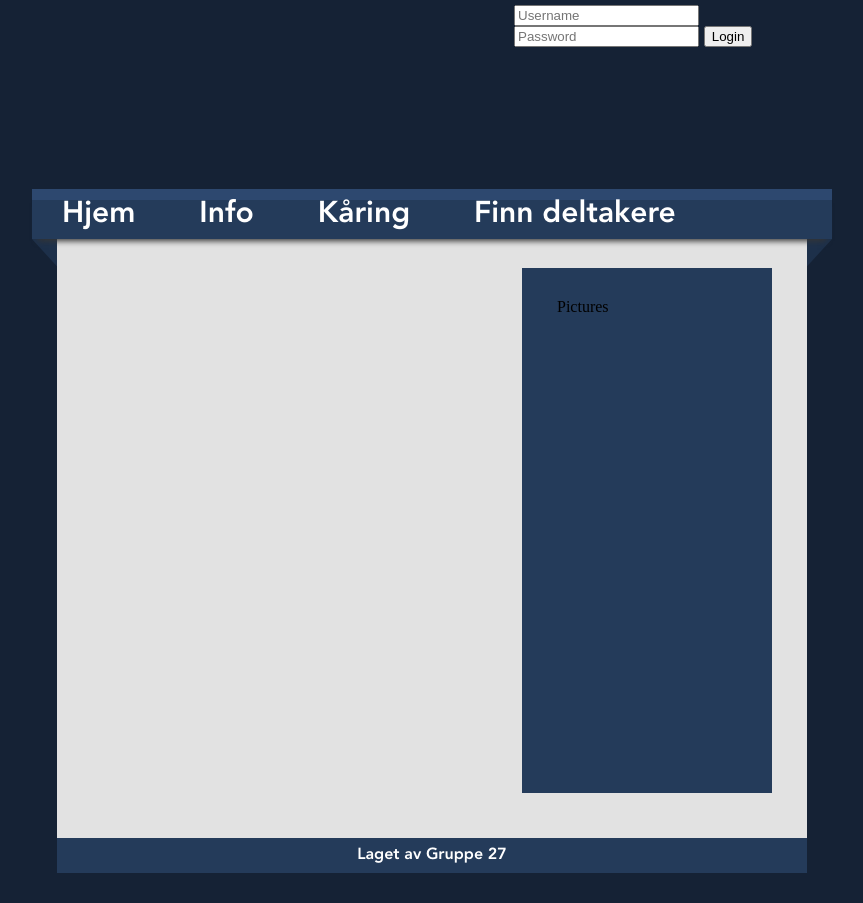
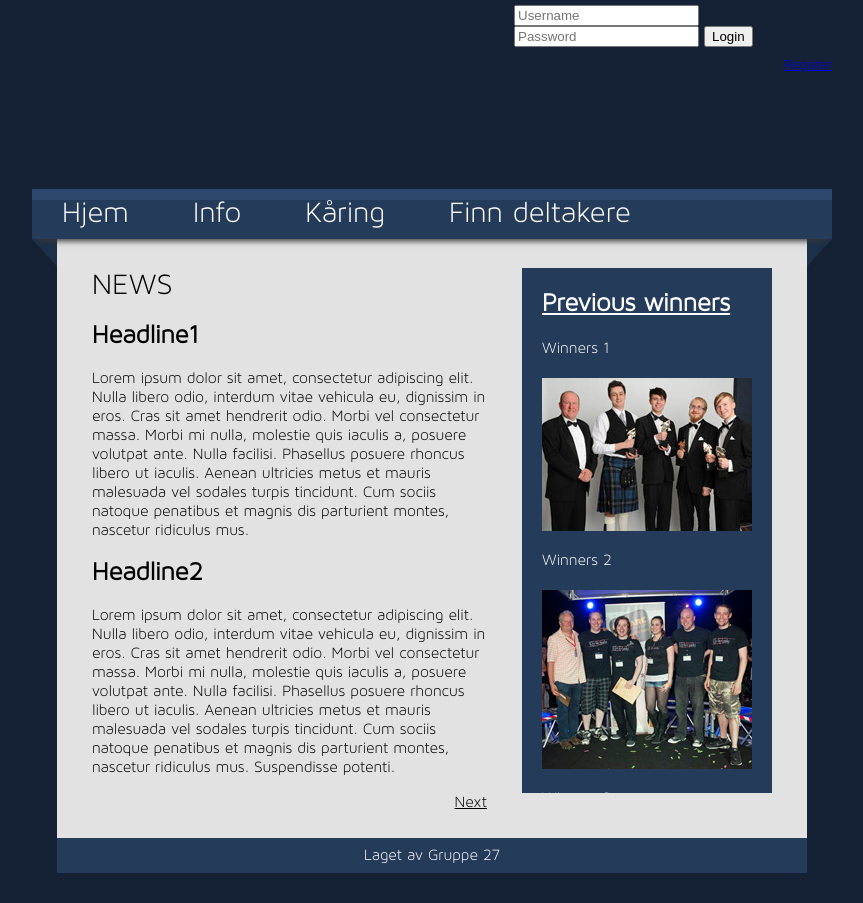
Before and after one commit to ndreaas/Gruppe-27, a PHP site: page / in a window 1280 px wide. Shown: the whole page, without its empty margins (208-1071 px from the left). Run offline with PHP 8.4, Linux system fonts and the light colour scheme.

Commit message:
ny oppdatering

```diff
--- a/dare to be digital/css/css.css
+++ b/dare to be digital/css/css.css
@@ -7,7 +7,7 @@ body {
 
 @font-face {
 	font-family: Hovedfont;
-	src: url(../fonter/a_avenir-lt-std-85-heavy.otf) format("opentype");
+	src: url(../fonter/MavenProLight-300.otf) format("opentype");
 }
 
 #wrap {			/*Holder alt til samme lengde*/
@@ -88,11 +88,18 @@ h1{
 	margin-top:-30px;
 }
 
-#main p { 		/*Kontrollerer tekstområdet i hovedområdet*/
+#mainText { 		/*Kontrollerer tekstområdet i hovedområdet*/
 	margin-top:30px;
 	margin-left:35px;
-	width:340px;
+	width:395px;
+	height:525px;
 	float:left;
+	font-family:"Hovedfont";
+}
+
+#mainText a, a:hover, a:active, a:visited{
+	text-decoration:underline;
+	color:black;
 }
 
 #mainPictures { /*Kontrollerer bildeboksen i hovedområdet*/
@@ -103,6 +110,15 @@ h1{
 	float:right;
 	position:relative;
 	background-color:#243b5a;
+	overflow:scroll;
+}
+
+#mainPictures p, h1, img {
+	margin-left:20px;
+	padding-top:20px;
+	margin-right:20px;
+	color:white;
+	font-family:"Hovedfont";
 }
 
 #footer {
@@ -123,3 +139,7 @@ h1{
 p {
 	margin:0px;
 }
+
+/*iframe{
+	border-top:black, 1px, solid;
+}*/
--- a/dare to be digital/index.html
+++ b/dare to be digital/index.html
@@ -15,6 +15,7 @@
   				<input type="password" name="password" placeholder="Password">
   				<input type="submit" value="Login">
 				</form>
+                <a href="#" alt="register" style="font-size:14px; float:right; right:0px; margin-top:10px;">Register</a>
         </div>
     </div>
         <div id="menu">
@@ -28,8 +29,21 @@
         	<div id="menuUnder">
         	</div>
 		<div id="main">
+        	<div id="mainText">
+            	<p style="font-size:30px;">NEWS</p>
+            	<iframe src="side1.html" frameborder="0" width="395px" height="490px" scrolling="no" name"news" id="news">
+            </iframe>
+            <a href="side2.html" target="news" style="float:right; right:0px;">Next</a>
+            </div>
             <div id="mainPictures">
-            	<p>Pictures</p>
+            	<h1 style="font-size:26px; text-decoration:underline;">Previous winners</h1>
+                <p>Winners 1</p>
+                <img src="img/gjeng1.jpg" />
+                <p>Winners 2</p>
+                <img src="img/gjeng2.jpg"  />
+               	<p>Winners 3</p>
+                <img src="img/gjeng3.jpg" />
+                <br /><br /><br />
             </div>
         </div>
         <div id="footer">
--- /dev/null
+++ b/dare to be digital/side1.html
@@ -0,0 +1,43 @@
+<!DOCTYPE html PUBLIC "-//W3C//DTD XHTML 1.0 Transitional//EN" "http://www.w3.org/TR/xhtml1/DTD/xhtml1-transitional.dtd">
+<html xmlns="http://www.w3.org/1999/xhtml">
+<head>
+<meta http-equiv="Content-Type" content="text/html; charset=UTF-8" />
+<title>Untitled Document</title>
+
+<style type="text/css">
+body {
+	margin:0px;
+	font-family:"Hovedfont";
+}
+
+@font-face {
+	font-family: Hovedfont;
+	src: url(../fonter/MavenProLight-300.otf) format("opentype");
+}
+
+#wrap{
+	width:395px;
+	height:525px;
+}
+
+h1{
+	font-size:26px;
+	font-family:"Hovedfont";
+}
+
+
+</style>
+</head>
+
+<body>
+
+	<div id="wrap">
+    	<h1>Headline1</h1>
+        <p>Lorem ipsum dolor sit amet, consectetur adipiscing elit. Nulla libero odio, interdum vitae vehicula eu, dignissim in eros. Cras sit amet hendrerit odio. Morbi vel consectetur massa. Morbi mi nulla, molestie quis iaculis a, posuere volutpat ante. Nulla facilisi. Phasellus posuere rhoncus libero ut iaculis. Aenean ultricies metus et mauris malesuada vel sodales turpis tincidunt. Cum sociis natoque penatibus et magnis dis parturient montes, nascetur ridiculus mus. </p>
+        <h1>Headline2</h1>
+        <p>Lorem ipsum dolor sit amet, consectetur adipiscing elit. Nulla libero odio, interdum vitae vehicula eu, dignissim in eros. Cras sit amet hendrerit odio. Morbi vel consectetur massa. Morbi mi nulla, molestie quis iaculis a, posuere volutpat ante. Nulla facilisi. Phasellus posuere rhoncus libero ut iaculis. Aenean ultricies metus et mauris malesuada vel sodales turpis tincidunt. Cum sociis natoque penatibus et magnis dis parturient montes, nascetur ridiculus mus. Suspendisse potenti.</p>
+    </div>
+
+
+</body>
+</html>
```
Also changed, not shown: dare to be digital/side2.html (added, +43 -0 lines), dare to be digital/fonter/MavenProLight-300.otf (added), dare to be digital/fonter/Nexa_Bold.otf (added), dare to be digital/img/gjeng1.jpg (added), dare to be digital/img/gjeng2.jpg (added), dare to be digital/img/gjeng3.jpg (added).
